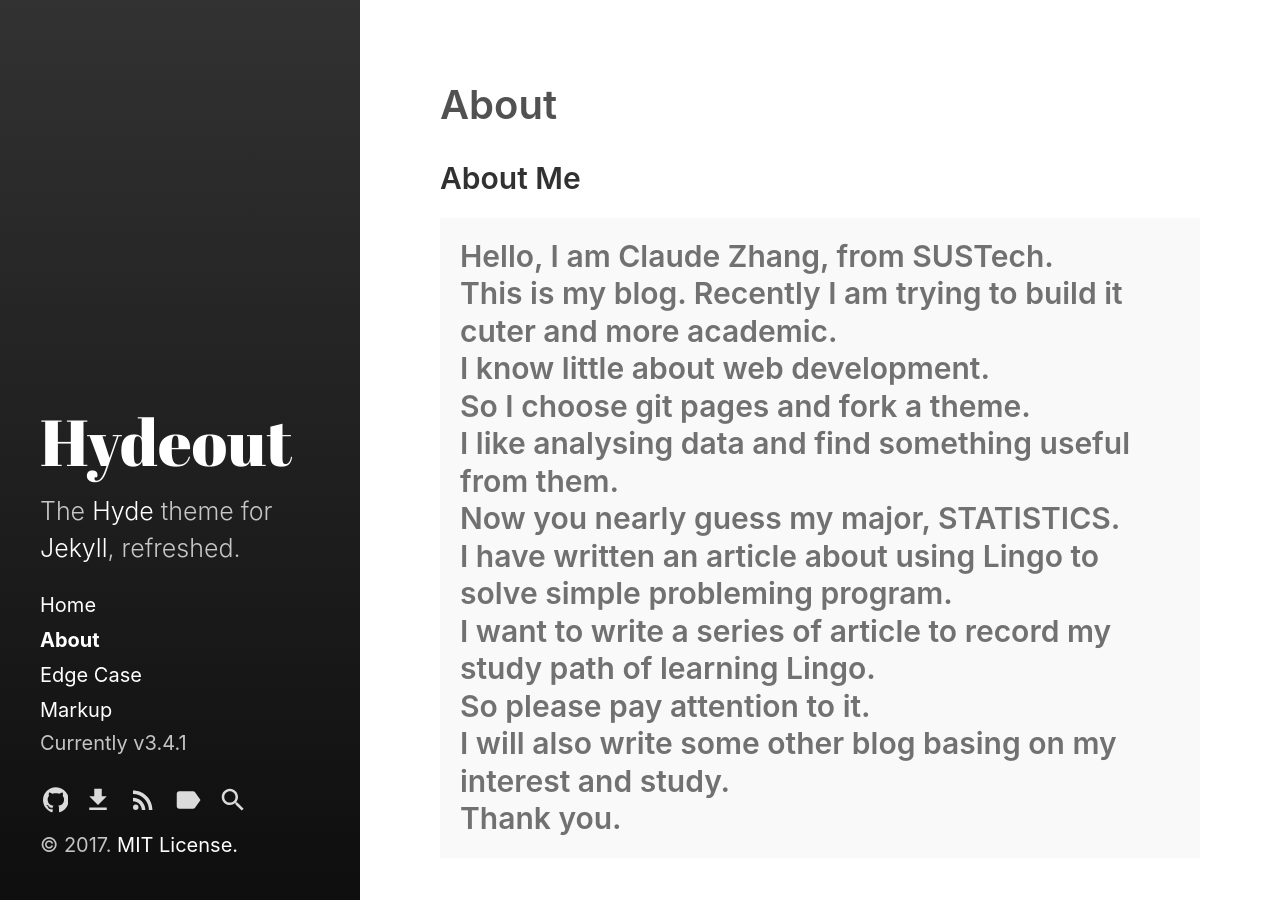
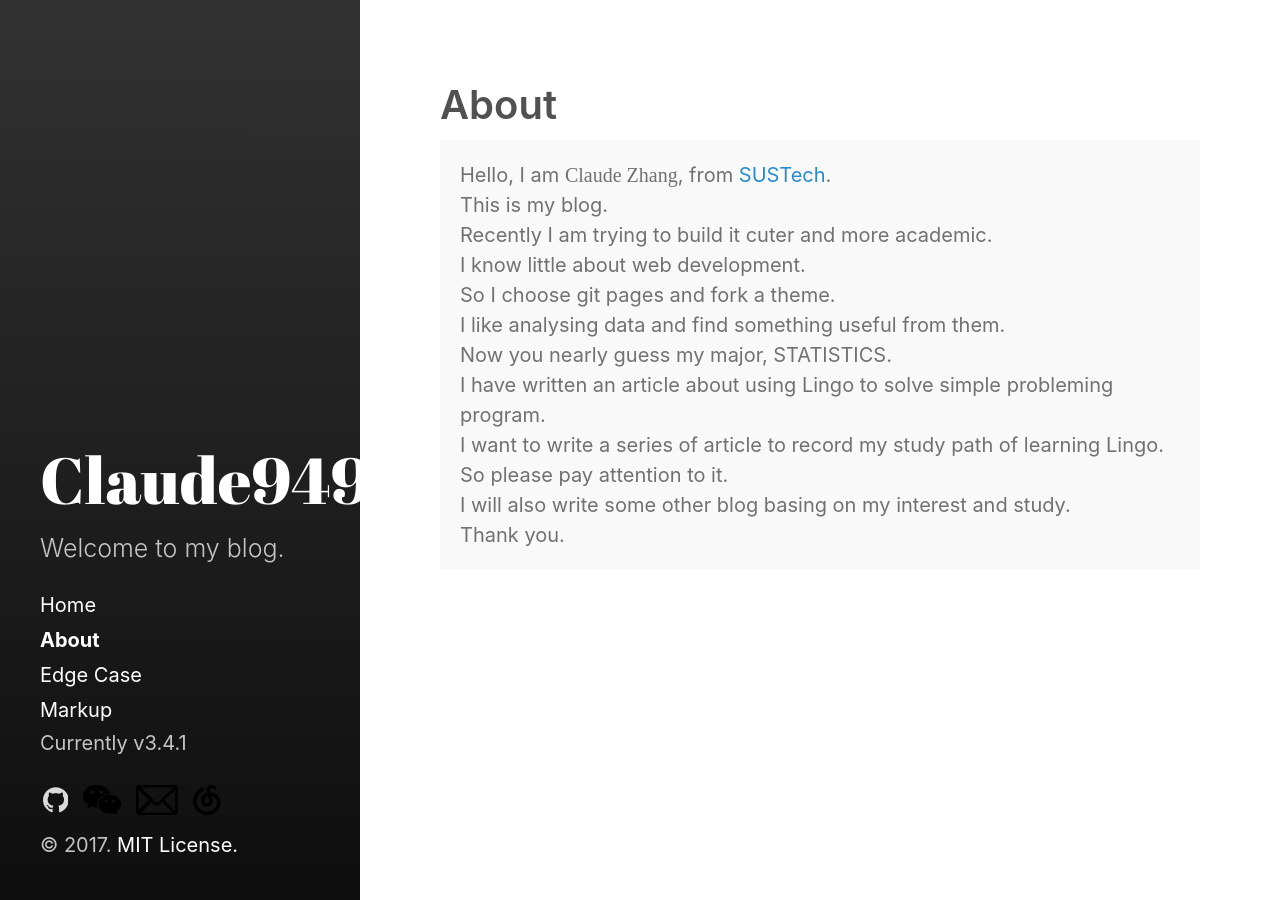
Before and after one commit to claude9493/claude9493.github.io, a Jekyll site: the page built from about.md, in a window 1280 px wide. Built offline with Jekyll 4.4.1, drawn with Linux system fonts in a browser that asks for light colours.

Commit message:
Make it more selfer

```diff
--- a/_config.yml
+++ b/_config.yml
@@ -3,10 +3,10 @@ markdown:         kramdown
 highlighter:      rouge
 
 # Setup
-title:            Hydeout
-tagline:          'A Jekyll theme'
-description:      'The <a href="http://hyde.getpoole.com" target="_blank">Hyde</a> theme for <a href="http://jekyllrb.com" target="_blank">Jekyll</a>, refreshed.'
-url:              https://fongandrew.github.io/hydeout
+title:            Claude9493
+tagline:          'My Blog'
+description:      'Welcome to my blog.'
+url:              http://claude9493.name/
 baseurl:          # the optional subpath of your site, e.g. "/blog"
                   # NB: This applies to all pages in your Jekyll site.
                   # If you want to move just the blog index pages but keep
@@ -14,8 +14,8 @@ baseurl:          # the optional subpath of your site, e.g. "/blog"
                   # sidebar_blog_link below.
 
 author:
-  name:           'Andrew Fong'
-  url:            https://twitter.com/fongandrewc
+  name:           'Claude Zhang'
+  url:            http://claude9493.name/
 
 paginate:         5
 # paginate_path:    '/page:num'
--- a/_includes/sidebar-icon-links.html
+++ b/_includes/sidebar-icon-links.html
@@ -1,53 +1,28 @@
 <nav id="sidebar-icon-links">
-  {% if site.github.repo %}
+
     <a id="github-link"
        class="icon" title="Github Project" aria-label="Github Project"
-       href="{{ site.github.repo }}">
+       href="github.com/claude9493">
       {% include svg/github.svg %}
     </a>
-    <a id="github-download-link"
-       class="icon" title="Download" aria-label="Download"
-       href="{{ site.github.repo }}/archive/v{{ site.version }}.zip">
-      {% include svg/download.svg %}
+
+	<a id="wechat-link"
+       class="icon" title="Wechat" aria-label="Wechat"
+       href="http://ovlm69ca3.bkt.clouddn.com/wechatQR.png">
+      {% include svg/wechat.svg %}
     </a>
-  {% endif %}
 
-  <a id="subscribe-link"
-     class="icon" title="Subscribe" aria-label="Subscribe"
-     href="{{ site.baseurl }}/feed.xml">
-    {% include svg/feed.svg %}
-  </a>
+	<a id="mail-link"
+       class="icon" title="Mail" aria-label="Mail"
+       href="mailto:claude9493@gmail.com">
+      {% include svg/mail.svg %}
+    </a>
 
-  {% comment %}
-    Check if we have tag or search pages page active before linking to it.
-  {% endcomment %}
-  {% assign tags_page = false %}
-  {% assign search_page = false %}
-  {% for node in site.pages %}
-    {% if node.layout == "tags" %}
-      {% assign tags_page = node %}
-    {% elsif node.layout == "search" %}
-      {% assign search_page = node %}
-    {% endif %}
-  {% endfor %}
-
-  {% if tags_page %}
-    <a id="tags-link"
-       class="icon{% if page.url == '/tags' %} active{% endif %}"
-       title="Tags" aria-label="Tags"
-       href="{{ site.baseurl }}{{ tags_page.url }}">
-      {% include svg/tags.svg %}
+	<a id="NetEaseMusic-link"
+       class="icon" title="NetEase Music" aria-label="NetEase Music"
+       href="http://music.163.com/#/user/home?id=49424453">
+      {% include svg/NetEasemusic.svg %}
     </a>
-  {% endif %}
-
-  {% if search_page %}
-    <a id="search-link"
-       class="icon{% if page.url == '/search' %} active{% endif %}"
-       title="Search" aria-label="Tags"
-       href="{{ site.baseurl }}{{ search_page.url }}">
-      {% include svg/search.svg %}
-    </a>
-  {% endif %}
 
   {% include custom-icon-links.html %}
 </nav>
--- a/_layouts/index.html
+++ b/_layouts/index.html
@@ -11,7 +11,7 @@ layout: default
   <article class="post-body">
     <h2 class="post-title">
       <a href="{{ site.baseurl }}{{ post.url }}">
-        {{ post.title }}
+        {{post.title}}
       </a>
     </h2>
     {% include post-meta.html post=post %}
--- a/about.md
+++ b/about.md
@@ -3,10 +3,10 @@ layout: page
 title: About
 sidebar_link: true
 ---
-<h2> About Me <h2/>
 <p class="message">
-  Hello, I am Claude Zhang, from SUSTech.<br>
-  This is my blog. Recently I am trying to build it cuter and more academic.<br/>
+  Hello, I am <font face="Bradley Hand ITC">Claude Zhang</font>, from <a href="sustc.edu.cn">SUSTech</a>.<br>
+  This is my blog.<br>
+  Recently I am trying to build it cuter and more academic.<br/>
   I know little about web development.<br>
   So I choose git pages and fork a theme.<br>
   I like analysing data and find something useful from them.<br>
--- a/search.html
+++ /dev/null
@@ -1,4 +0,0 @@
----
-layout: search
-title: Google Search
----
--- a/tags.html
+++ /dev/null
@@ -1,4 +0,0 @@
----
-layout: tags
-title: Tags
----
```
Also changed, not shown: _posts/2017-08-29-First-Taste.md (+4 -2 lines), _posts/2017-09-02-Baby-Lingo-I.md (+7 -0 lines), _includes/svg/NetEasemusic.svg (added), _includes/svg/mail.svg (added), _includes/svg/wechat.svg (added).
